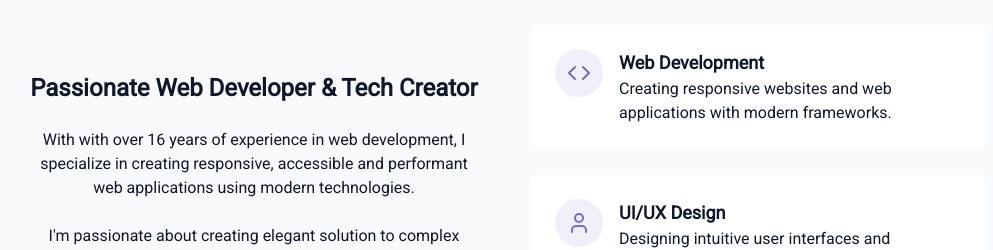
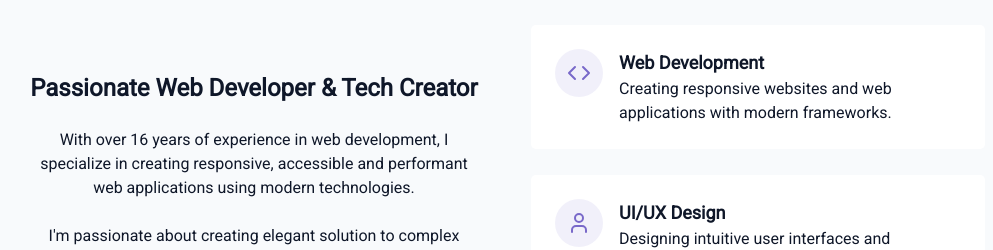
Before and after one commit to MosfiqurRubel/portfolio, a React (Vite) app: page / in a window 1280 px wide. Shown: the part 960-1210 px from the top of the page, without its empty margins (134-1127 px from the left). Built offline with nearby package versions, Linux system fonts and the light colour scheme.

Commit message:
Wording update

```diff
--- a/src/components/AboutSection.jsx
+++ b/src/components/AboutSection.jsx
@@ -25,7 +25,7 @@ const AboutSection = () => {
               Passionate Web Developer & Tech Creator
             </h3>
             <p className="text-muted-foreground">
-              With with over 16 years of experience in web development, I
+              With over 16 years of experience in web development, I
               specialize in creating responsive, accessible and performant web
               applications using modern technologies.
             </p>
```
